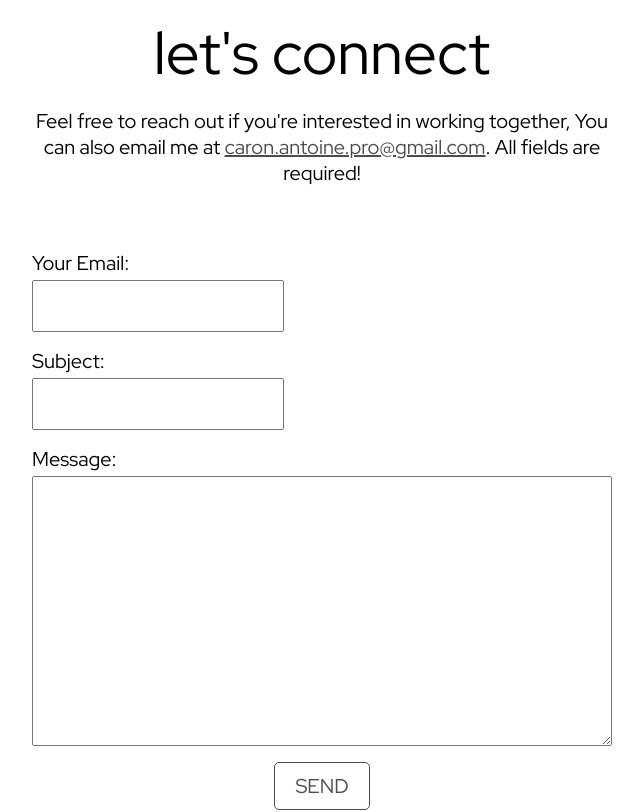
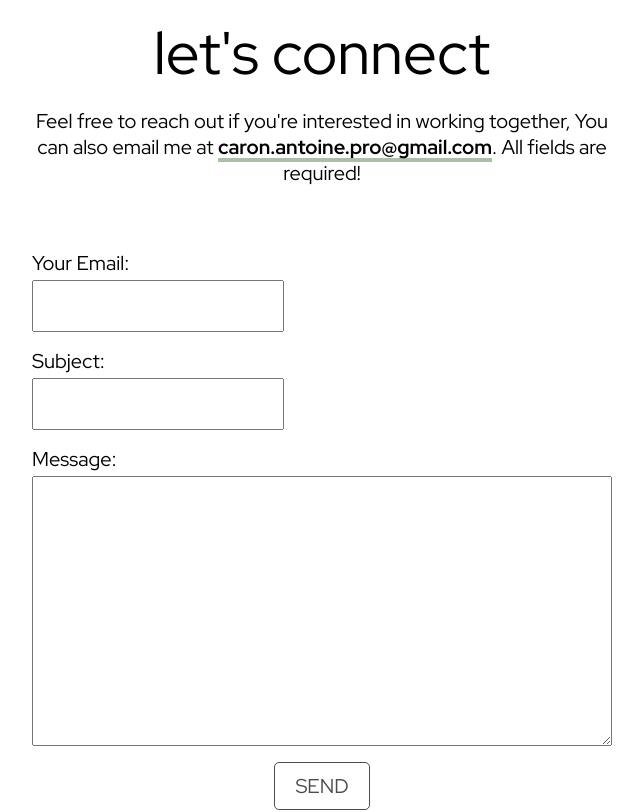
Before and after one commit to Nubunduram/Nubunduram.github.io, a React (Vite) app: page / in a window 1280 px wide. Shown: the part 2120-2932 px from the top of the page, without its empty margins (318-961 px from the left). Built offline with nearby package versions, Linux system fonts and the light colour scheme.

Commit message:
feat: new hover effects

```diff
--- a/src/components/Footer/_Footer.scss
+++ b/src/components/Footer/_Footer.scss
@@ -4,6 +4,7 @@
 footer {
     background-color: $default-green;
     color: $default-white;
+    flex: 1;
 
     a {
         transition: 0.25s;
--- a/src/components/Home/Contact/_Contact.scss
+++ b/src/components/Home/Contact/_Contact.scss
@@ -19,8 +19,28 @@
 
         p {
             a {
-                color: $default-gray;
                 text-decoration: underline;
+                text-decoration: none;
+                position: relative;
+                font-weight: bold;
+
+                &:hover::before {
+                    bottom: -2px;
+                    height: 100%;
+
+                }
+
+                &::before {
+                    content: '';
+                    background-color: $default-green;
+                    position: absolute;
+                    left: 0;
+                    bottom: -2px;
+                    width: 100%;
+                    height: 4px;
+                    z-index: -1;
+                    transition: all .3s ease-in-out;
+                }
             }
         }
     }
--- a/src/routes/ErrorPage.tsx
+++ b/src/routes/ErrorPage.tsx
@@ -8,7 +8,7 @@ const ErrorPage = () => {
         <span className="error-number error-2">0</span>
         <span className="error-number error-3">4</span>
       </h1>
-      <p>Seems like you'have lost your way...<br />May be i can help you ?</p>
+      <p>Seems like you have lost your way...<br />May be i can help you ?</p>
       <Link to="/#contact">Click me !</Link>
     </main>
   )
--- a/src/styles/main.scss
+++ b/src/styles/main.scss
@@ -48,10 +48,10 @@ a {
 
 // Error Page
 .error-page {
+  @include grid-items-center;
   text-align: center;
-  color: inherit;
-  @include grid-items-center;
   grid-template-rows: auto;
+  max-height: 1000px;
 
   h1 {
     margin-top: 32px;
@@ -128,11 +128,11 @@ a {
     }
 
     .contact-section {
-      header {
-        h3 {
-          a {
-            color: $default-green;
-          }
+      header p a {
+        color: $default-green;
+
+        &::before {
+          background-color: $light-gray;
         }
       }
 
@@ -157,11 +157,9 @@ a {
     background-color: $dark-green;
   }
 
-  .error-page {
-    a {
-      background-color: $dark-green;
-      border-color: $dark-green;
-    }
+  .error-page a {
+    background-color: $dark-green;
+    border-color: $dark-green;
   }
 
   @media only screen and (max-width: 768px) {
```
